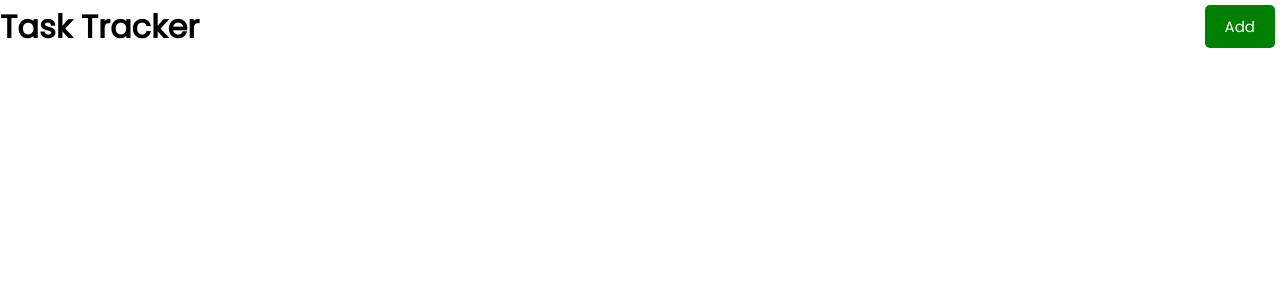
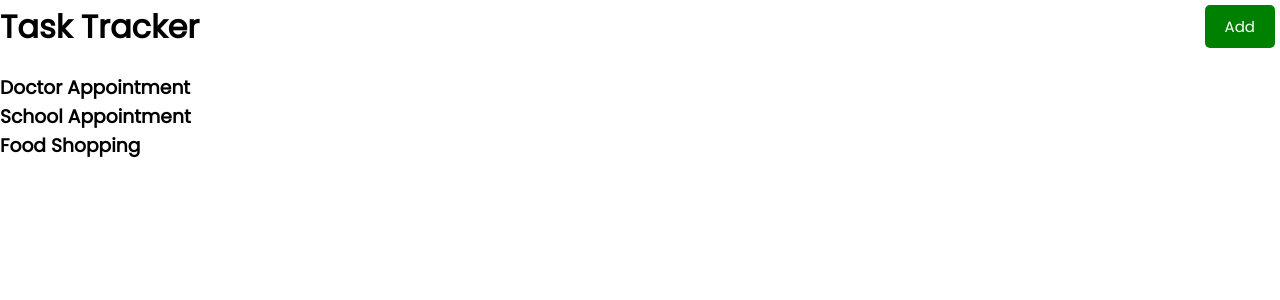
Before and after one commit to Santosh155/task-tracker, a React (Create React App) app: page / in a window 1280 px wide. Shown: the top 300 px of the page. Built offline with nearby package versions, Linux system fonts and the light colour scheme.

Commit message:
added tasks

```diff
--- a/src/App.js
+++ b/src/App.js
@@ -1,9 +1,11 @@
 import Header from './components/Header'
+import Tasks from './components/Tasks'
 
 function App() {
   return (
     <div className="App">
       <Header />
+      <Tasks />
     </div>
   );
 }
--- /dev/null
+++ b/src/components/Tasks.js
@@ -0,0 +1,30 @@
+const tasks = [
+    {
+        id: 1,
+        text: 'Doctor Appointment',
+        day: 'Feb 5th at 2:30pm',
+        reminder: true
+    },
+    {
+        id: 2,
+        text: 'School Appointment',
+        day: 'Feb 6th at 1:30pm',
+        reminder: true
+    },
+    {
+        id: 3,
+        text: 'Food Shopping',
+        day: 'Feb 5th at 1:30pm',
+        reminder: false
+    }
+]
+
+const Tasks = () => {
+    return (
+        <>
+            {tasks.map((task) =>(<h3>{task.text}</h3>))}
+        </>
+    )
+}
+
+export default Tasks
```
Also changed, not shown: src/components/Button.js (renamed from src/components/Button.jsx), src/components/Task.jsx (deleted).
